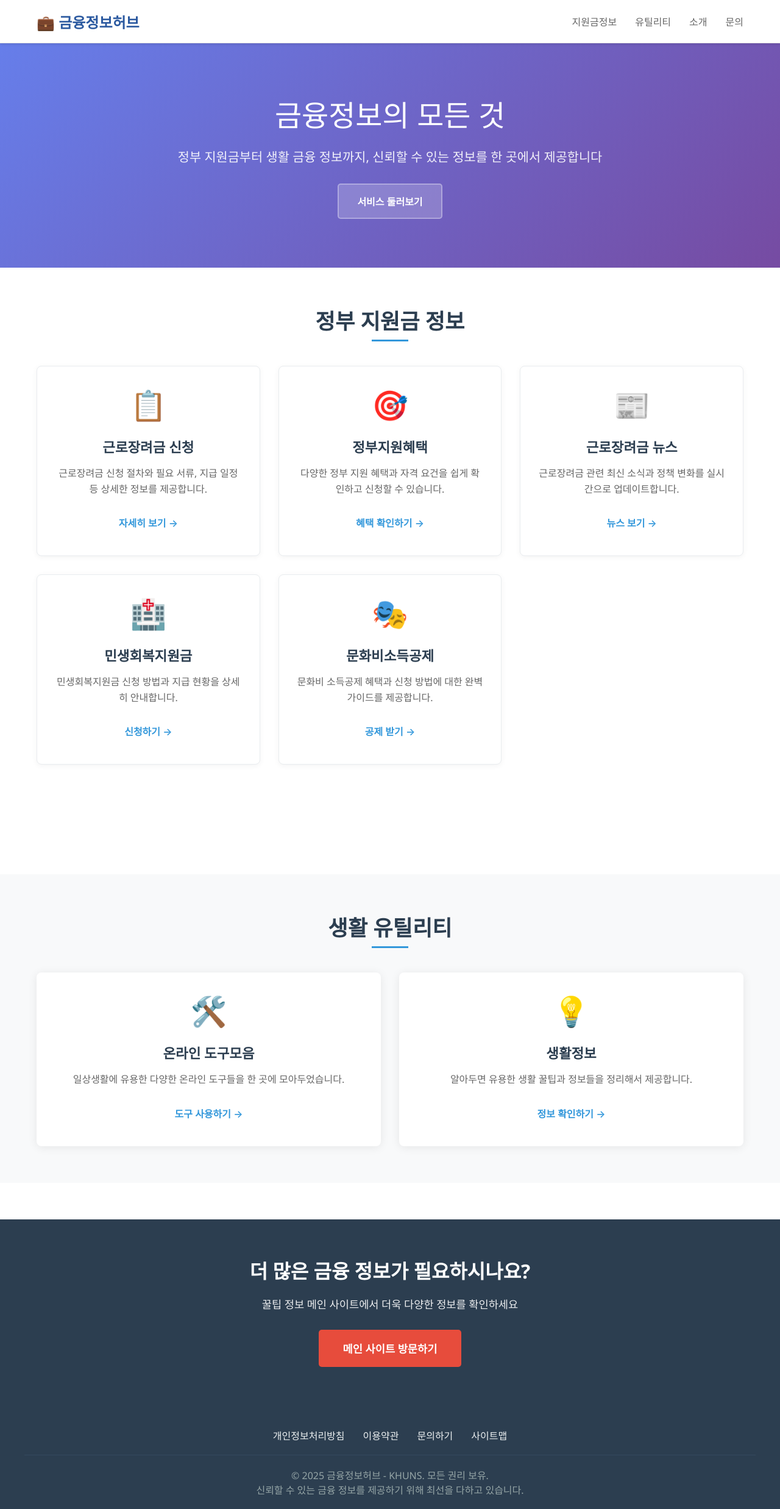
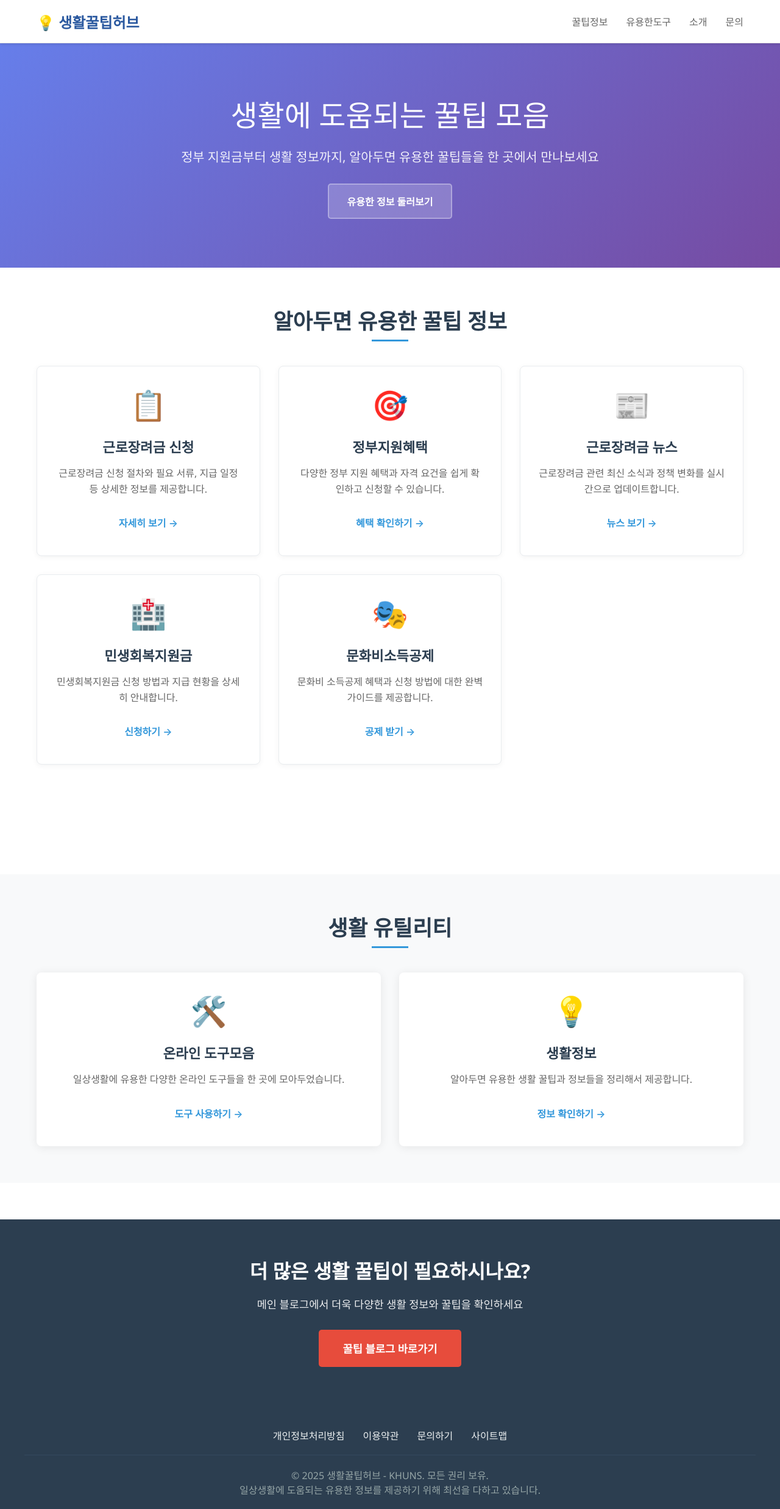
Before and after one commit to KHUNSs/KHUNSs.github.io, a plain HTML site: page index.html in a window 1280 px wide. Shown: the whole page at 61% size. Drawn offline with Linux system fonts and the light colour scheme.

Commit message:
Update index.html

```diff
--- a/index.html
+++ b/index.html
@@ -3,8 +3,8 @@
 <head>
     <meta charset="UTF-8">
     <meta name="viewport" content="width=device-width, initial-scale=1.0">
-    <title>금융정보허브 - 정부지원금 및 금융정보 전문 플랫폼</title>
-    <meta name="description" content="근로장려금, 정부지원금, 민생회복지원금 등 다양한 금융정보를 한 곳에서 확인하세요">
+    <title>생활꿀팁 정보허브 - 유용한 생활정보 모음</title>
+    <meta name="description" content="근로장려금, 정부지원금, 생활꿀팁 등 알아두면 유용한 정보들을 한 곳에서 확인하세요">
     <style>
         * {
             margin: 0;
@@ -326,11 +326,11 @@
     <!-- 헤더 -->
     <header class="header">
         <div class="nav-container">
-            <div class="logo">💼 금융정보허브</div>
+            <div class="logo">💡 생활꿀팁허브</div>
             <nav>
                 <ul class="nav-menu">
-                    <li><a href="#services">지원금정보</a></li>
-                    <li><a href="#utilities">유틸리티</a></li>
+                    <li><a href="#services">꿀팁정보</a></li>
+                    <li><a href="#utilities">유용한도구</a></li>
                     <li><a href="#about">소개</a></li>
                     <li><a href="#contact">문의</a></li>
                 </ul>
@@ -341,9 +341,9 @@
     <!-- 히어로 섹션 -->
     <section class="hero">
         <div class="hero-content">
-            <h1>금융정보의 모든 것</h1>
-            <p>정부 지원금부터 생활 금융 정보까지, 신뢰할 수 있는 정보를 한 곳에서 제공합니다</p>
-            <a href="#services" class="cta-button">서비스 둘러보기</a>
+            <h1>생활에 도움되는 꿀팁 모음</h1>
+            <p>정부 지원금부터 생활 정보까지, 알아두면 유용한 꿀팁들을 한 곳에서 만나보세요</p>
+            <a href="#services" class="cta-button">유용한 정보 둘러보기</a>
         </div>
     </section>
 
@@ -351,7 +351,7 @@
     <main class="main-content">
         <!-- 서비스 섹션 -->
         <section id="services" class="services-section">
-            <h2 class="section-title">정부 지원금 정보</h2>
+            <h2 class="section-title">알아두면 유용한 꿀팁 정보</h2>
             <div class="services-grid">
                 <div class="service-card">
                     <div class="service-icon">📋</div>
@@ -415,9 +415,9 @@
 
     <!-- CTA 섹션 -->
     <section class="cta-section">
-        <h2>더 많은 금융 정보가 필요하시나요?</h2>
-        <p>꿀팁 정보 메인 사이트에서 더욱 다양한 정보를 확인하세요</p>
-        <a href="https://nomoneynosunny.com" class="main-cta-button">메인 사이트 방문하기</a>
+        <h2>더 많은 생활 꿀팁이 필요하시나요?</h2>
+        <p>메인 블로그에서 더욱 다양한 생활 정보와 꿀팁을 확인하세요</p>
+        <a href="https://nomoneynosunny.com" class="main-cta-button">꿀팁 블로그 바로가기</a>
     </section>
 
     <!-- 푸터 -->
@@ -430,8 +430,8 @@
                 <a href="#sitemap">사이트맵</a>
             </div>
             <div class="footer-bottom">
-                <p>© 2025 금융정보허브 - KHUNS. 모든 권리 보유.</p>
-                <p>신뢰할 수 있는 금융 정보를 제공하기 위해 최선을 다하고 있습니다.</p>
+                <p>© 2025 생활꿀팁허브 - KHUNS. 모든 권리 보유.</p>
+                <p>일상생활에 도움되는 유용한 정보를 제공하기 위해 최선을 다하고 있습니다.</p>
             </div>
         </div>
     </footer>
```
